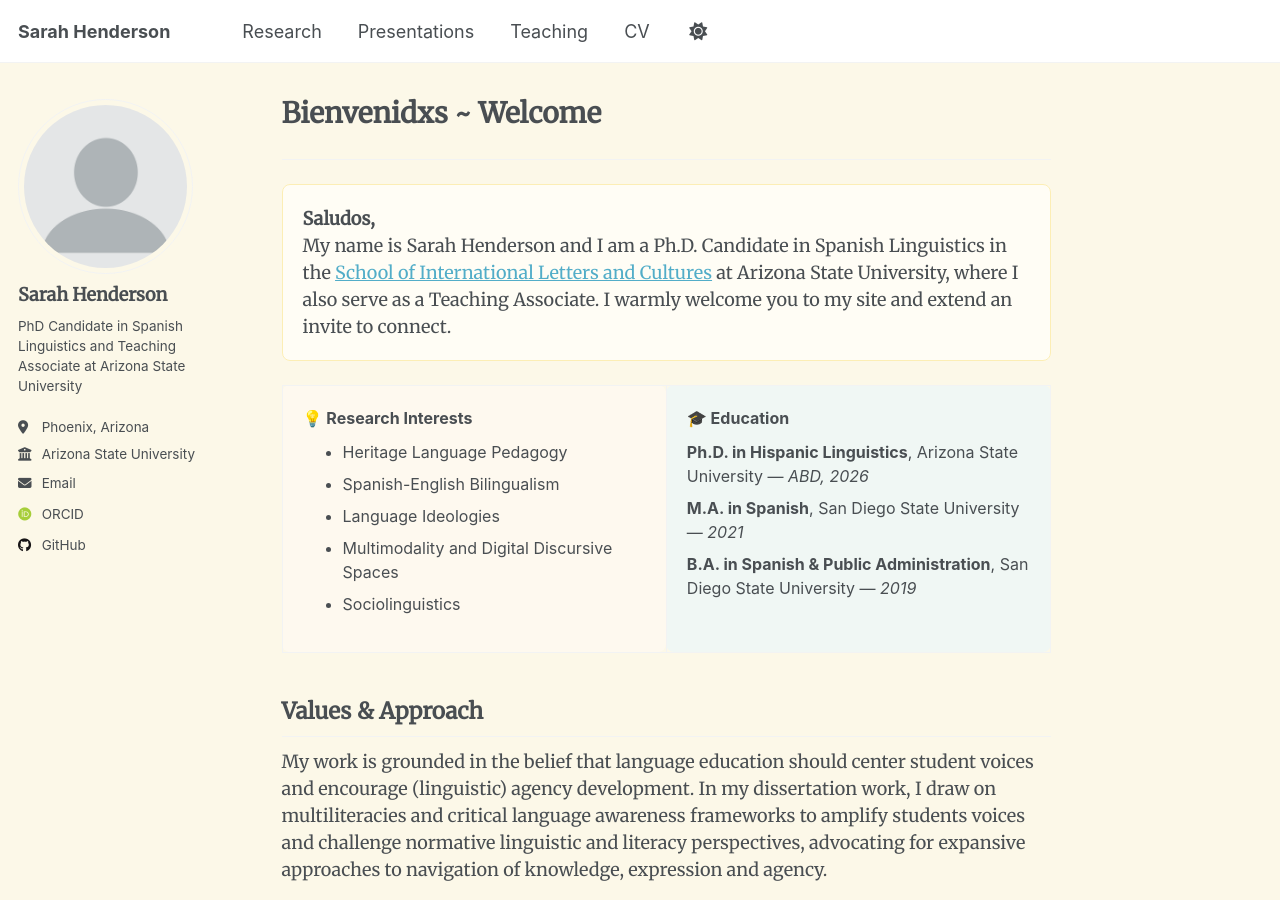
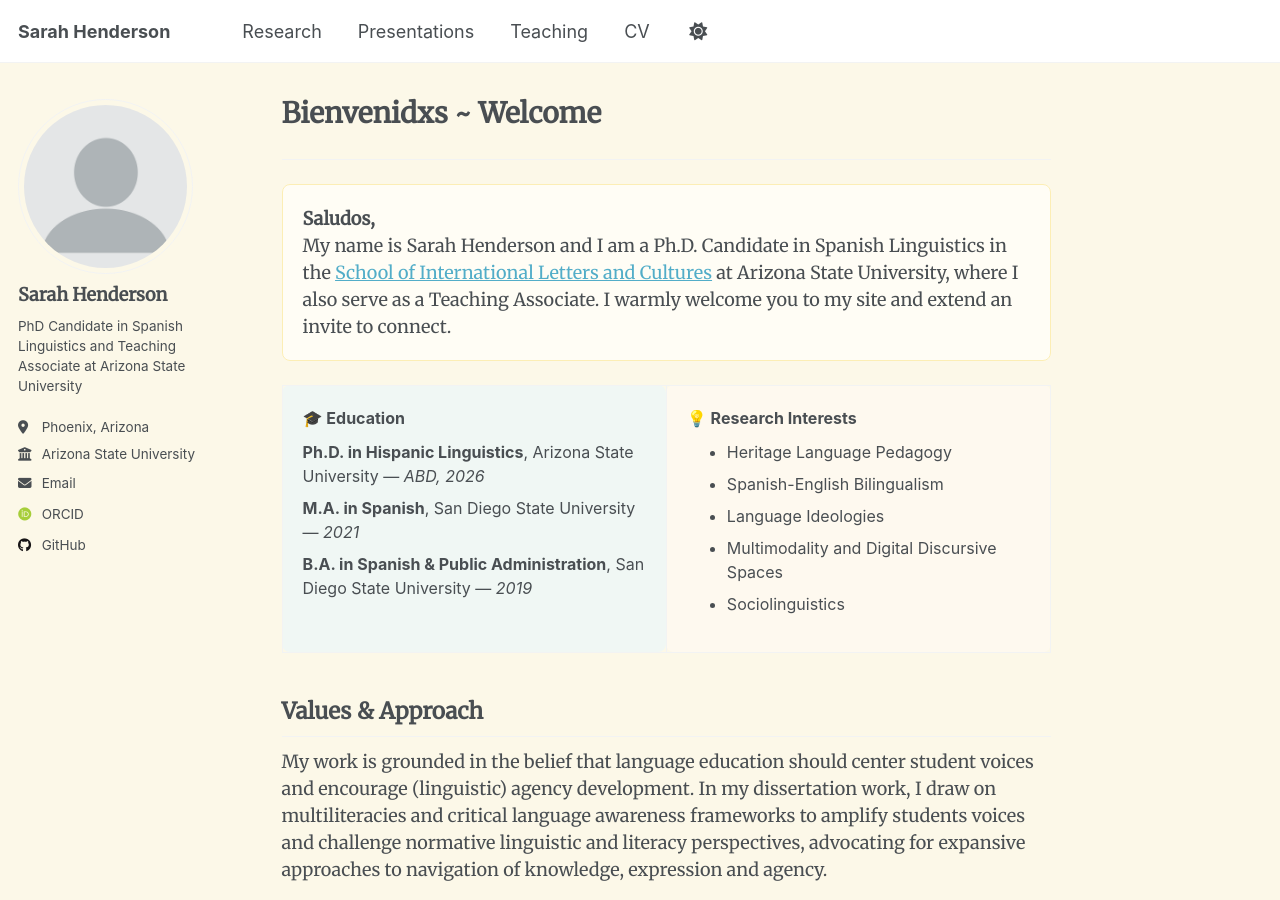
Before and after one commit to sarah-e-henderson/sarah-e-henderson.github.io, a Jekyll site: the page built from _pages/about.md, in a window 1280 px wide and 900 px high. Built offline with Jekyll 4.4.1, drawn with Linux system fonts in a browser that asks for light colours; some web fonts are replaced; a script that is not in the unit is left out.

Commit message:
Update about.md

```diff
--- a/_pages/about.md
+++ b/_pages/about.md
@@ -19,9 +19,19 @@ redirect_from:
 </div>
 
 <!-- Two-Column Layout -->
-<table style="width: 100%; border-spacing: 24px 0;">
+<table>
   <tr>
-    <!-- Left Column: Research Interests -->
+    <!-- Left Column: Education -->
+    <td style="width: 50%; vertical-align: top; padding: 20px; background-color: #f0f7f4; border-radius: 8px; font-size: 16px;">
+      <strong>🎓 Education</strong>
+      <ul style="list-style-type: none; padding-left: 0; margin-top: 10px;">
+        <li><strong>Ph.D. in Hispanic Linguistics</strong>, Arizona State University — <em>ABD, 2026</em></li>
+        <li><strong>M.A. in Spanish</strong>, San Diego State University — <em>2021</em></li>
+        <li><strong>B.A. in Spanish & Public Administration</strong>, San Diego State University — <em>2019</em></li>
+      </ul>
+    </td>
+
+    <!-- Right Column: Research Interests -->
     <td style="width: 50%; vertical-align: top; padding: 20px; background-color: #fef9ef; border-radius: 8px; font-size: 16px;">
       <strong>💡 Research Interests</strong>
       <ul style="margin-top: 10px;">
@@ -32,18 +42,9 @@ redirect_from:
         <li>Sociolinguistics</li>
       </ul>
     </td>
-
-    <!-- Right Column: Education -->
-    <td style="width: 50%; vertical-align: top; padding: 20px; background-color: #f0f7f4; border-radius: 8px; font-size: 16px;">
-      <strong>🎓 Education</strong>
-      <ul style="list-style-type: none; padding-left: 0; margin-top: 10px;">
-        <li><strong>Ph.D. in Hispanic Linguistics</strong>, Arizona State University — <em>ABD, 2026</em></li>
-        <li><strong>M.A. in Spanish</strong>, San Diego State University — <em>2021</em></li>
-        <li><strong>B.A. in Spanish & Public Administration</strong>, San Diego State University — <em>2019</em></li>
-      </ul>
-    </td>
   </tr>
 </table>
+
 {% endraw %}
 
 ## Values & Approach
```
